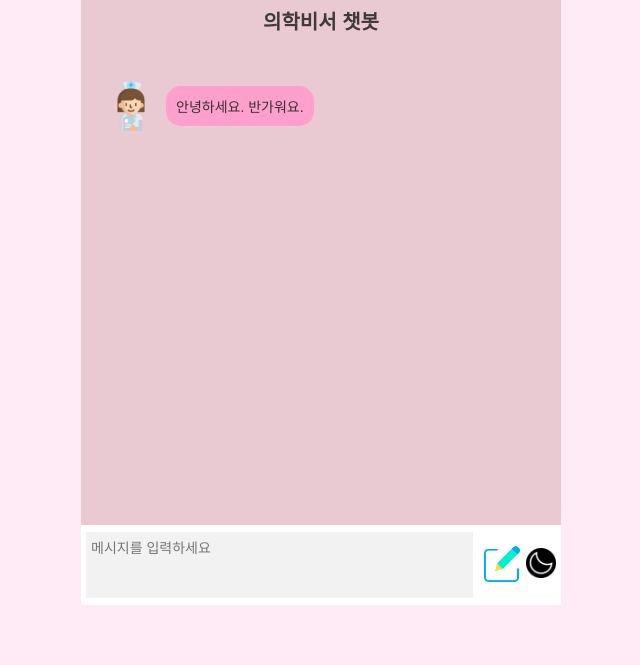
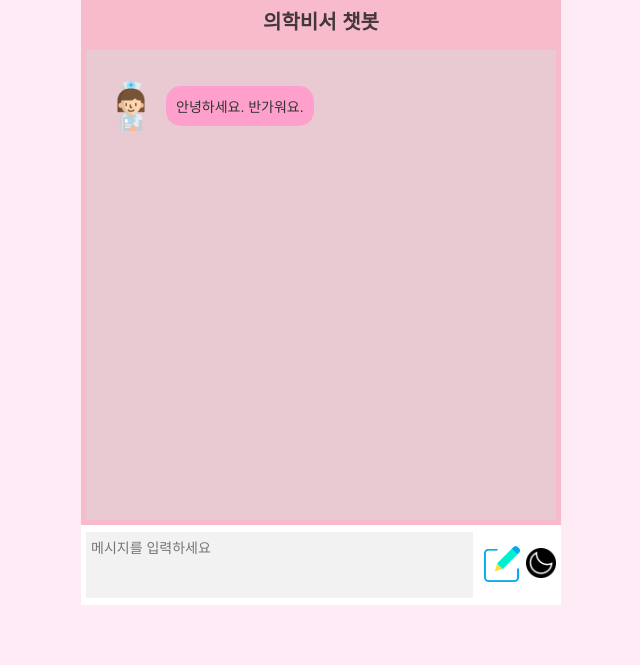
Before and after one commit to won0201/Ormi1_Medicalbot, a plain HTML site: page index.html in a window 1280 px wide. Shown: the part 135-800 px from the top of the page, without its empty margins (319-959 px from the left). Drawn offline with Linux system fonts and the light colour scheme.

Commit message:
채팅창 색상 변경 (css)

```diff
--- a/assets/css/style.css
+++ b/assets/css/style.css
@@ -31,7 +31,7 @@ h1 > img {
   display: flex;
   flex-direction: column;
   top: -10px;
-  border: 5px solid #e9c9d2;
+  border: 5px solid #f8bbcc;
   width: 60vh;
   height: 60vh;
   box-sizing: border-box;
@@ -137,7 +137,7 @@ h1 > img {
 
 /* 채팅 헤드라인 */
 .chat-header {
-  background-color: #e9c9d2;
+  background-color: #f8bbcc;
   padding: 20px;
   font-weight: bold;
   text-align: center;
```
